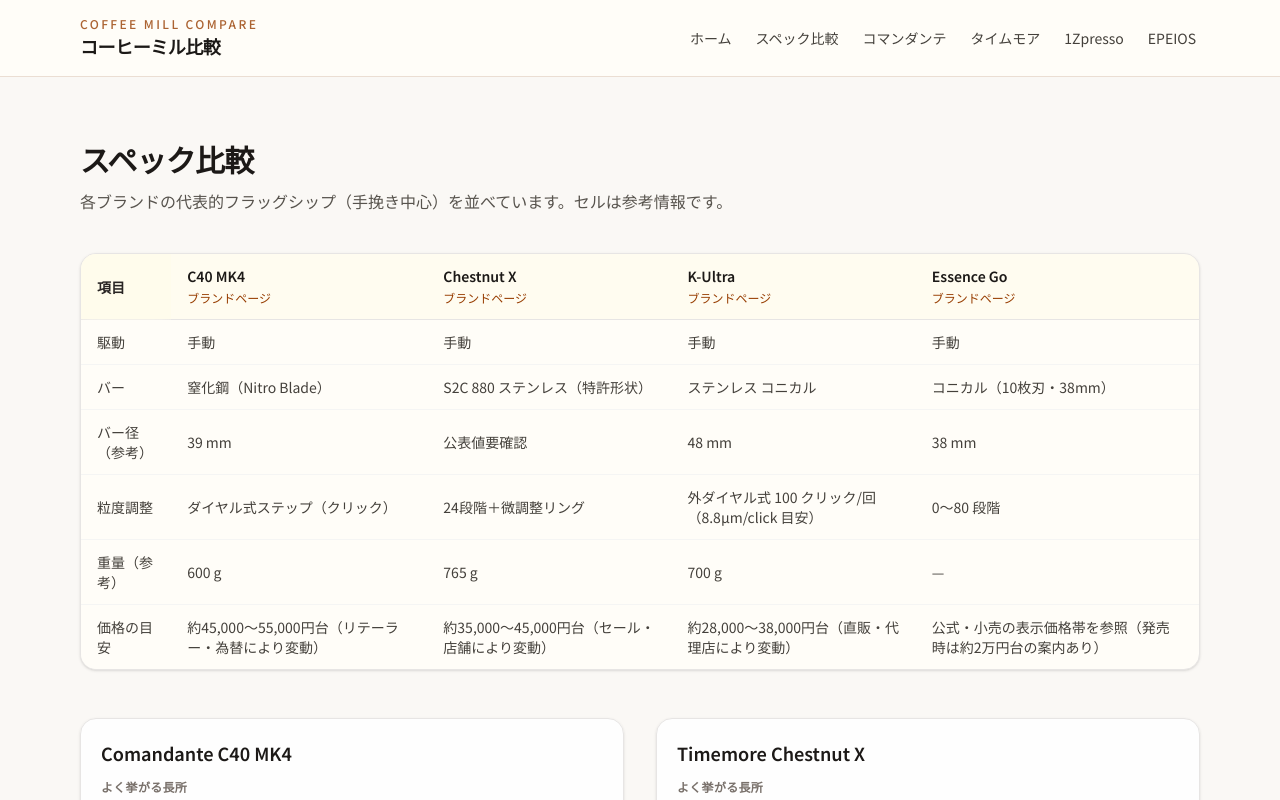
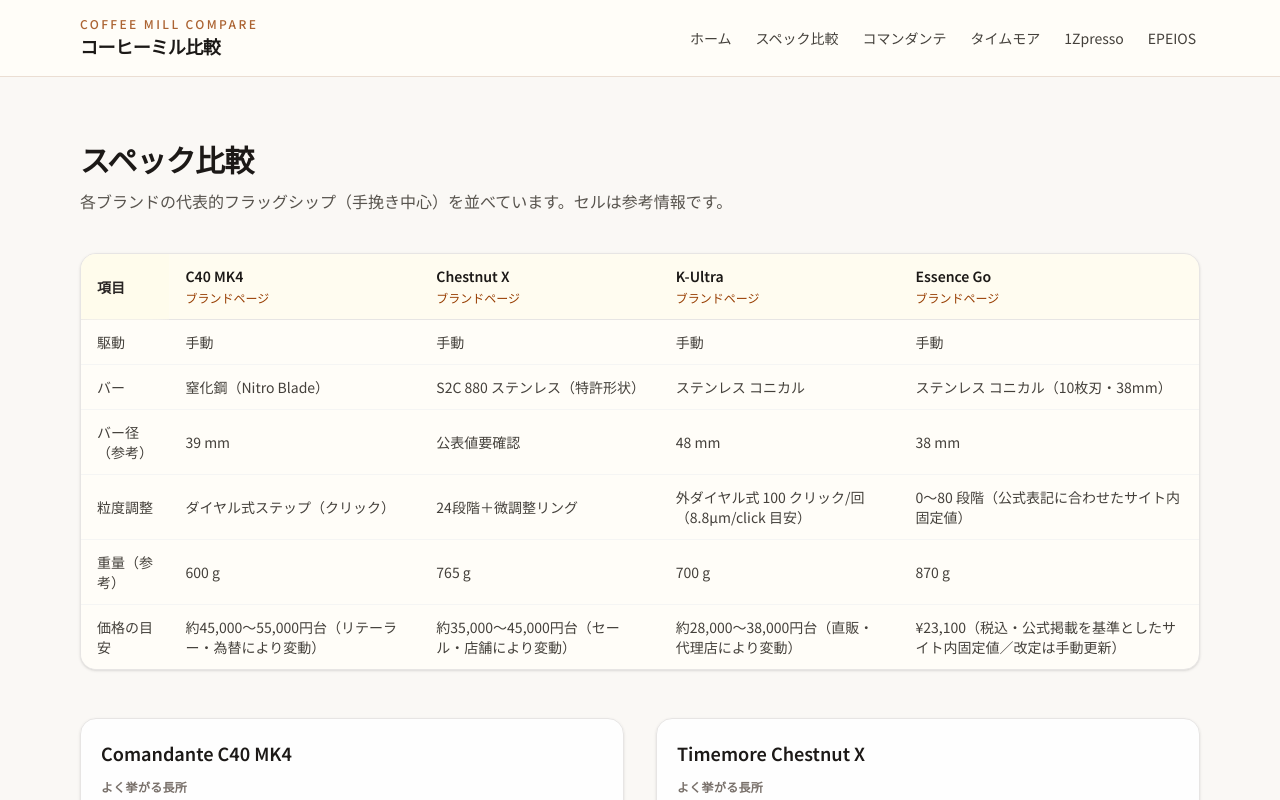
Before and after one commit to hirakiyoshitaka/coffee-mill-compare, a Next.js app: page /compare in a window 1280 px wide. Shown: the top 800 px of the page. Built offline with nearby package versions, Linux system fonts and the light colour scheme.

Commit message:
fix: EPEIOS Essence Go の仕様を更新し、価格・重さ・調整範囲を明確化

```diff
--- a/src/data/grinders.ts
+++ b/src/data/grinders.ts
@@ -96,17 +96,18 @@
       "外観はやや工業的と感じるユーザーも",
     ],
   },
+  /** EPEIOS: 比較対象は Essence Go のみ固定。価格・スペックは静的（公式 URL の定期同期なし・要更新時は手動で編集）。 */
   "epeios-essence-go": {
     id: "epeios-essence-go",
     brandSlug: "epeios",
     name: "EPEIOS Essence Go",
     shortLabel: "Essence Go",
     type: "manual",
-    burrMaterial: "コニカル（10枚刃・38mm）",
+    burrMaterial: "ステンレス コニカル（10枚刃・38mm）",
     burrDiameterMm: 38,
-    adjustment: "0〜80 段階",
-    weightGrams: undefined,
-    priceJpyHint: "公式・小売の表示価格帯を参照（発売時は約2万円台の案内あり）",
+    adjustment: "0〜80 段階（公式表記に合わせたサイト内固定値）",
+    weightGrams: 870,
+    priceJpyHint: "¥23,100（税込・公式掲載を基準としたサイト内固定値／改定は手動更新）",
     cuppingNotes: [
       "バリスタ監修を前面に出した手挽きとして注目を集めたモデル",
       "携帯性とケース付属などライフスタイル訴求",
@@ -221,7 +222,7 @@
     nameEn: "EPEIOS",
     country: "日本（ブランド運営）",
     blurb:
-      "調理・生活家電ブランドとして知られる EPEIOS（エペイオス／エネペイオス などの聞き取り表記）。コーヒーでは Essence シリーズ（電動・手挽き・2WAY）を展開し、監修・デザインを強みに訴求しています。",
+      "調理・生活家電ブランドとして知られる EPEIOS（エペイオス／エネペイオス などの聞き取り表記）。Essence シリーズは電動・手挽きなど複数 SKU がありますが、本サイトのスペック比較では手挽きの **Essence Go** のみを固定で掲載します（価格・数値は静的データ）。",
     flagshipIds: ["epeios-essence-go"],
     communityReviews: [
       {
```
